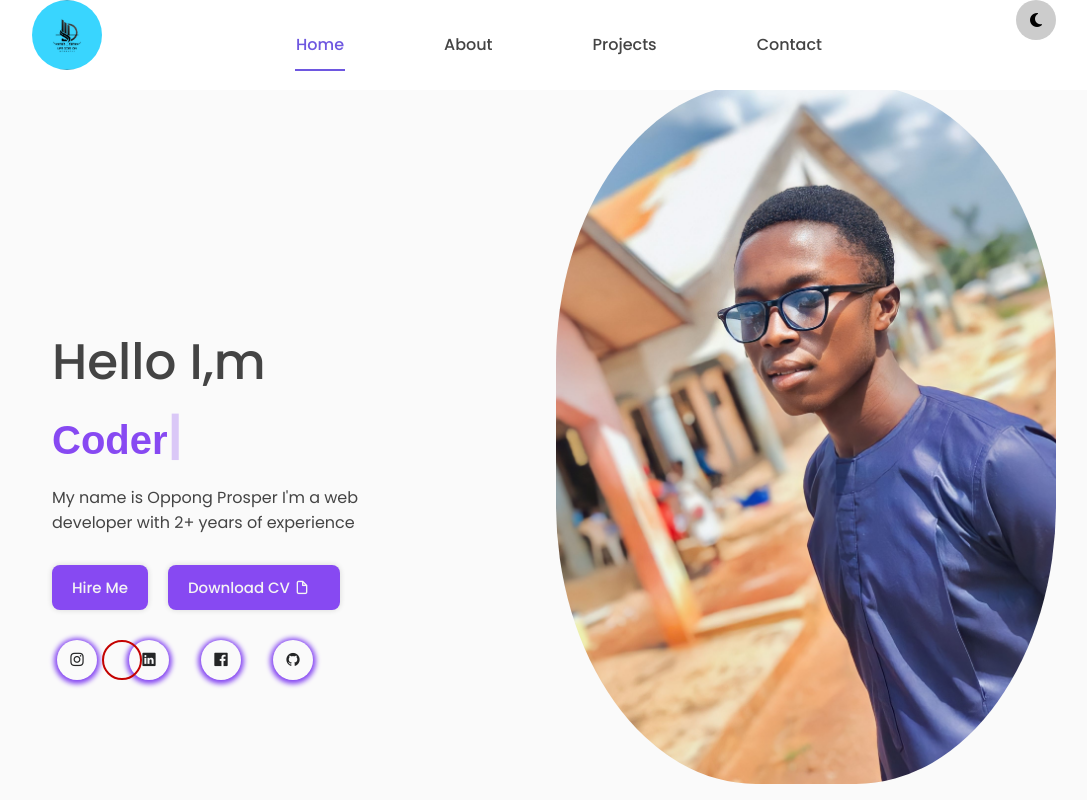
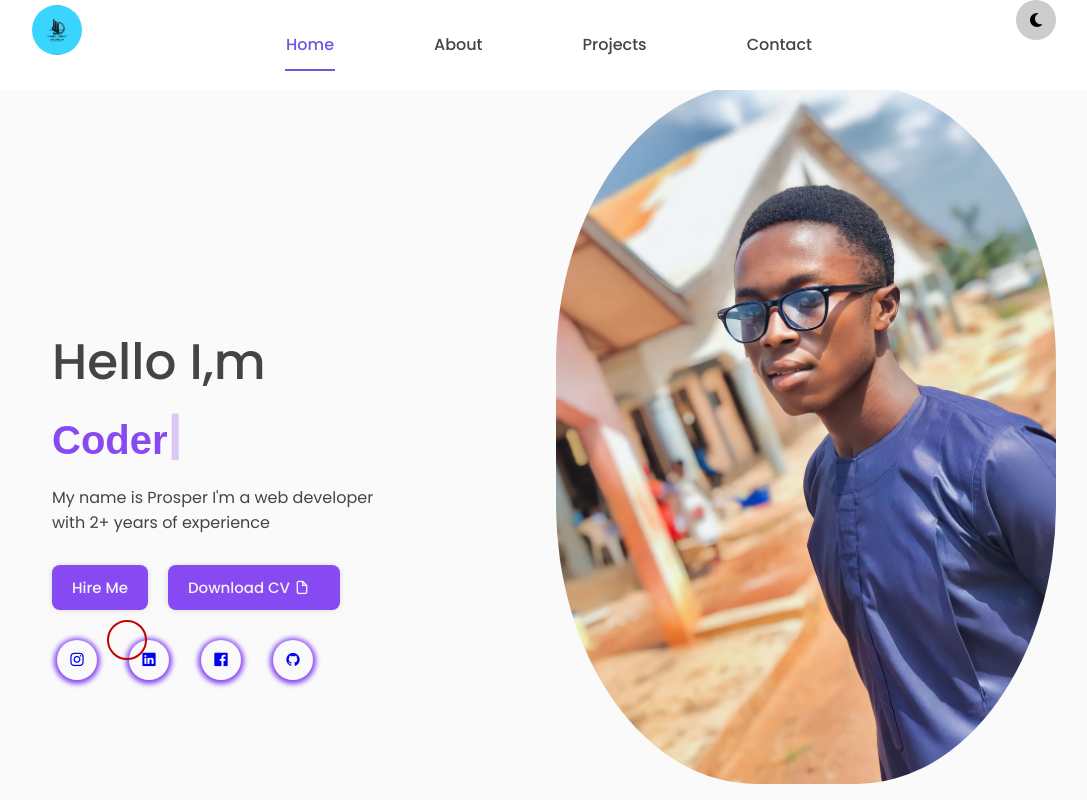
Before and after one commit to prospee66/portfolio, a plain HTML site: page index.html in a window 1280 px wide. Shown: the top 800 px of the page, without its empty margins (96-1183 px from the left). Drawn offline with nearby package versions, Linux system fonts and the light colour scheme; a web font is replaced by a local one.

Commit message:
Add files via upload

```diff
--- a/index.html
+++ b/index.html
@@ -13,6 +13,7 @@
         <nav id="header">
             <div class="nav-logo">
                 <p class="nav-name"><img src="logo.jpg" alt="Logo" class="logo"></p>
+
             </div>
             <div class="nav-menu" id="myNavmenu">
                 <ul class="nav-menu-list">
@@ -55,26 +56,45 @@
                         <span class="typedText"></span>
                     </div>
                     <div class="text-info">
-                        <P>My name is Oppong Prosper I'm a web developer with 2+ years of experience</P>
+                        <p>My name is Prosper I'm a web developer with 2+ years of experience</p>
                     </div>
                     <div class="text-btn">
                         <button class="btn hire-btn">Hire Me</button>
                         <a href="MY PDF.pdf" download class="btn">Download CV <i class="uil uil-file"></i></a>
                     </div>
+                    <!-- Social Icons moved here -->
                     <div class="social_icons">
                         <div class="icon_circle"></div>
-                        <div class="icon"><i class="uil uil-instagram"></i></div>
-                        <div class="icon"><i class="uil uil-linkedin"></i></div>
-                        <div class="icon"><i class="uil uil-facebook"></i></div>
-                        <div class="icon"><i class="uil uil-github"></i></div>
+                        <div class="icon">
+                            <a href="https://www.instagram.com/prospee10" target="_blank">
+                                <i class="uil uil-instagram"></i>
+                            </a>
+                        </div>
+                        <div class="icon">
+                            <a href="https://www.linkedin.com/in/prosper-oppong " target="_blank">
+                                <i class="uil uil-linkedin"></i>
+                            </a>
+                        </div>
+                        <div class="icon">
+                            <a href="https://www.facebook.com/share/15zueGvvs3/?mibextid=wwXIfr" target="_blank">
+                                <i class="uil uil-facebook"></i>
+                            </a>
+                        </div>
+                        <div class="icon">
+                            <a href="https://github.com/prospee66" target="_blank">
+                                <i class="uil uil-github"></i>
+                            </a>
+                        </div>
                     </div>
                 </div>
+
                 <div class="featured-image">
                     <div class="image">
                         <img src="prospeee.jpg" alt="">
                     </div>
                 </div>
             </section>
+
             <section class="section" id="about">
                 <div class="top-header">
                     <h1>About me</h1>
@@ -84,9 +104,10 @@
                         <div class="about-info">
                             <figure class="about-me">
                                 <figcaption>
-                                    <img src="profile.jpg" alt="" class="profile"/>
+                                    <img src="profile.jpg" alt="" class="profile" />
                                     <h2>Web developer</h2>
                                     <p> My name is Oppong Prosper I'm a web developer with 2+ years of experience </p>
+                                </figcaption>
                             </figure>
                             <button class="about-me-btn">Hire Me</button>
                         </div>
@@ -135,6 +156,7 @@
                     </div>
                 </div>
             </section>
+
             <section class="section" id="projects">
                 <div class="top-header">
                     <h1>Projects</h1>
@@ -157,6 +179,7 @@
                     </div>
                 </div>
             </section>
+
             <section class="section" id="Contact">
                 <div class="top-header">
                     <h1>Let's Work Together</h1>
@@ -167,7 +190,8 @@
                         <div class="contact-info">
                             <h2>Find me <i class="uil uil-corner-right-down"></i></h2>
                             <p><i class="uil uil-envelope">Email:oppongprosper71@gmail.com</i></p>
-                            <p><i class="uil uil-phone">Phone:0531718212/0573018008</i></p>
+                            <p><i class="uil uil-phone">Phone:0531718212</i></p>
+
                         </div>
                     </div>
                     <div class="col">
@@ -188,6 +212,7 @@
                 </div>
             </section>
         </main>
+
         <footer>
             <div class="middle-footer">
                 <ul class="footer-menu">
@@ -216,7 +241,6 @@
             </div>
         </footer>
     </div>
-
     <script src="https://cdnjs.cloudflare.com/ajax/libs/typed.js/2.1.0/typed.umd.js"></script>
     <script src="https://cdnjs.cloudflare.com/ajax/libs/scrollreveal.js/4.0.9/scrollreveal.min.js"></script>
     <script src="script.js"></script>
--- a/style.css
+++ b/style.css
@@ -2,6 +2,7 @@
 @import url('https://fonts.googleapis.com/css2?family=Delicious+Handrawn&display=swap');
 @import url('https://fonts.googleapis.com/css2?family=Roboto:wght@300;400;600');
 
+/* General Styles */
 * {
     margin: 0;
     padding: 0;
@@ -10,37 +11,32 @@
 }
 
 :root {
-    --body-color: rgba(250,250,250);
-    --color-white: rgba(250,250,250);
-    --text-color: rgba(37,37,37);
-    --first-color: rgba(110,87,224);
-    --first-shadow: rgba(0,0,0,0.1);
-
+    --body-color: rgba(250, 250, 250);
+    --color-white: rgba(250, 250, 250);
+    --text-color: rgba(37, 37, 37);
+    --first-color: rgba(110, 87, 224);
+    --first-shadow: rgba(0, 0, 0, 0.1);
     --box-color: #fff;
     --nav-color: #fff;
     --nav-icon: #000;
     --logo-color: #000;
-
     --text-color: #444444;
     --color-white: #242526;
-
     --icon-color: #242526;
     --mode-color: #ccc;
 }
 
-body{
+body {
     background: var(--body-color);
 }
 
-/*-------DARK MODE-------*/
+/* Dark Mode */
 body.dark {
     --body-color: #202425;
     --box-color: #242526;
-
     --nav-color: #262425;
     --color-white: #fff;
     --text-color: #fff;
-
     --nav-icon: #fff;
     --logo-color: #fff;
     --icon-color: #8749f2;
@@ -56,8 +52,7 @@ html {
     scroll-behavior: smooth;
 }
 
-/*------nav bar----*/
-
+/* Navbar */
 nav {
     position: fixed;
     display: flex;
@@ -75,20 +70,18 @@ nav {
     position: relative;
 }
 
+.logo {
+    width: 50px;
+    height: 50px;
+    border-radius: 50%;
+    object-fit: cover;
+}
+
 .nav-name {
     font-size: 30px;
     font-weight: 600;
     color: var(--logo-color);
 }
-
-.logo {
-    width: 70px;
-    height: 70px;
-    border-radius: 50%;
-    object-fit: cover;
-}
-
-
 
 .nav-menu,
 .nav-menu-list {
@@ -136,14 +129,7 @@ nav {
     background: var(--first-color);
 }
 
-
-/*----node----*/
-.node {
-    display: flex;
-    align-items: center;
-    margin-right: -2px;
-}
-
+/* Dark Mode Toggle */
 .moon-sun {
     position: relative;
     display: flex;
@@ -156,7 +142,7 @@ nav {
     background: var(--mode-color);
 }
 
-.moon-sun :is(#moon,#sun) {
+.moon-sun :is(#moon, #sun) {
     position: absolute;
     transition: 0.5s ease-in-out;
 }
@@ -173,15 +159,12 @@ body.dark #moon {
     opacity: 0;
 }
 
-
-/*-----wrapper----*/
-
+/* Wrapper */
 .wrapper {
     padding-inline: 10vw;
 }
 
-
-/*------featured box-----*/
+/* Featured Box */
 .featured-box {
     position: relative;
     display: flex;
@@ -189,7 +172,7 @@ body.dark #moon {
     min-height: 700px;
 }
 
-/*-----featured text----*/
+/* Featured Text */
 .featured-text {
     position: relative;
     display: flex;
@@ -200,7 +183,6 @@ body.dark #moon {
     padding-left: 20px;
     margin-top: 10%;
 }
-
 
 .featured-text .hello {
     font-size: 50px;
@@ -219,11 +201,10 @@ body.dark #moon {
 
 .typedText {
     font-family: sans-serif;
-color: #8749f2;
-font-size: 40px;
-font-weight: 600;
-text-transform: capitalize;
-
+    color: #8749f2;
+    font-size: 40px;
+    font-weight: 600;
+    text-transform: capitalize;
 }
 
 .text-info {
@@ -239,11 +220,10 @@ text-transform: capitalize;
     gap: 20px;
 }
 
-
 .text-btn .btn {
     border: none;
     color: #f4f4f4;
-    box-shadow: 0px 0px 5px 1px rgba(0,0,0,0.1);
+    box-shadow: 0px 0px 5px 1px rgba(0, 0, 0, 0.1);
 }
 
 .btn {
@@ -265,15 +245,20 @@ i {
     font-size: 16px;
 }
 
-
-/*-----social icon-----*/
+/* Social Icons */
 .social_icons {
+    position: relative;
     display: flex;
     margin-top: 30px;
     margin-left: 5px;
     gap: 32px;
 }
 
+.social_icons .icon:hover {
+    transform: scale(1.1);
+    box-shadow: 0px 2px 8px 4px #8749f2;
+    transition: transform 0.3s ease, box-shadow 0.3s ease;
+}
 
 .social_icons .icon {
     display: flex;
@@ -287,16 +272,14 @@ i {
     cursor: pointer;
 }
 
-
 .icon_circle {
     position: absolute;
-    transform: transform(-50%, -50%);
+    transform: translate(-50%, -50%);
     width: 40px;
     height: 40px;
-    border-radius: 50px;
+    border-radius: 50%;
     animation: iconSlide 4s infinite alternate;
 }
-
 
 @keyframes iconSlide {
     25% {
@@ -317,14 +300,12 @@ i {
     }
 }
 
-
 .social_icons:hover .icon_circle {
     animation-play-state: paused;
     cursor: pointer;
 }
 
-/*-----featured image----*/
-/*-----featured image----*/
+/* Featured Image */
 .featured-image {
     display: flex;
     justify-content: right;
@@ -332,7 +313,6 @@ i {
     min-height: 80vh;
     width: 100%;
 }
-
 
 .image {
     margin-top: 10%;
@@ -343,14 +323,11 @@ i {
     animation: imgfloat 5s ease-in-out infinite;
 }
 
-
 .image img {
     width: 500px;
     height: 700px;
     object-fit: cover;
-
 }
-
 
 @keyframes imgFloat {
     50% {
@@ -358,10 +335,9 @@ i {
     }
 }
 
-
-/*-----main----*/
+/* Main */
 .section {
-   padding-block: 5em;
+    padding-block: 5em;
 }
 
 .row {
@@ -376,7 +352,6 @@ i {
     width: 50%;
 }
 
-
 .top-header {
     text-align: center;
     margin-bottom: 5em;
@@ -388,7 +363,7 @@ i {
     margin-bottom: 10px;
 }
 
-/*------about-info----*/
+/* About Info */
 .about-info {
     position: relative;
     display: flex;
@@ -402,7 +377,6 @@ i {
     border-radius: 20px;
 }
 
-
 .about-me * {
     -webkit-box-sizing: border-box;
     box-sizing: border-box;
@@ -410,13 +384,11 @@ i {
     transition: all 0.25s ease;
 }
 
-
-.about-info figcaption{
+.about-info figcaption {
     width: 100%;
     padding: 25px;
     position: relative;
 }
-
 
 .about-me .profile {
     border-radius: 50%;
@@ -426,8 +398,9 @@ i {
     z-index: 1;
     background-color: #fff;
     max-width: 90px;
-    box-shadow: 0 0 15px rgba(0,0,0,0.3);
+    box-shadow: 0 0 15px rgba(0, 0, 0, 0.3);
 }
+
 .about-me h2 {
     color: var(--text-color);
 }
@@ -451,7 +424,7 @@ i {
     transition: all 0.5s ease;
 }
 
-/*------skill box-----*/
+/* Skill Box */
 .skill {
     position: relative;
     max-width: 600px;
@@ -495,23 +468,27 @@ i {
     opacity: 0;
 }
 
-.skill-per.html{
+.skill-per.html {
     animation-name: 0.1s;
     width: 80%;
 }
-.skill-per.css{
+
+.skill-per.css {
     animation-name: 0.1s;
     width: 80%;
 }
-.skill-per.python{
+
+.skill-per.python {
     animation-name: 0.1s;
     width: 70%;
 }
-.skill-per.javascript{
+
+.skill-per.javascript {
     animation-name: 0.1s;
     width: 40%;
 }
-.skill-per.php{
+
+.skill-per.php {
     animation-name: 0.1s;
     width: 30%;
 }
@@ -538,7 +515,7 @@ i {
     z-index: 1;
 }
 
-/*-----project box-----*/
+/* Project Box */
 .project-container {
     display: flex;
     width: 100%;
@@ -601,7 +578,7 @@ i {
     color: var(--text-color);
 }
 
-/*------contact box-------*/
+/* Contact Box */
 .contact-info {
     position: relative;
     display: flex;
@@ -643,7 +620,7 @@ contact-info:hover.contact-info i {
     z-index: 2;
 }
 
-/*---------contact form--------*/
+/* Contact Form */
 .form-control {
     display: flex;
     flex-direction: column;
@@ -708,7 +685,7 @@ textarea {
     margin-left: 10px;
 }
 
-/*---------FOOTER BOX--------*/
+/* Footer Box */
 footer {
     display: flex;
     justify-content: center;
@@ -749,7 +726,7 @@ footer {
     color: var(--color-white);
 }
 
-/*--------media query = 1024px----*/
+/* Media Queries */
 @media only screen and (max-width: 1024px) {
     .featured-text {
         padding: 0;
@@ -761,7 +738,6 @@ footer {
     }
 }
 
-/*-------media query = 900px----*/
 @media only screen and (max-width: 900px) {
     .nav-menu-btn {
         display: none;
@@ -769,14 +745,14 @@ footer {
     .nav-menu.responsive {
         left: 0;
     }
-    .nav-menu{
+    .nav-menu {
         position: fixed;
         top: 0;
         left: -100%;
         flex-direction: column;
         justify-content: center;
         align-items: center;
-        background: rgba(250,250,250, 0.7);
+        background: rgba(250, 250, 250, 0.7);
         backdrop-filter: blur(5px);
         width: 300px;
         border-radius: 0px 30px 0px 30px;
```
Also changed, not shown: script.js (+5 -6 lines).
